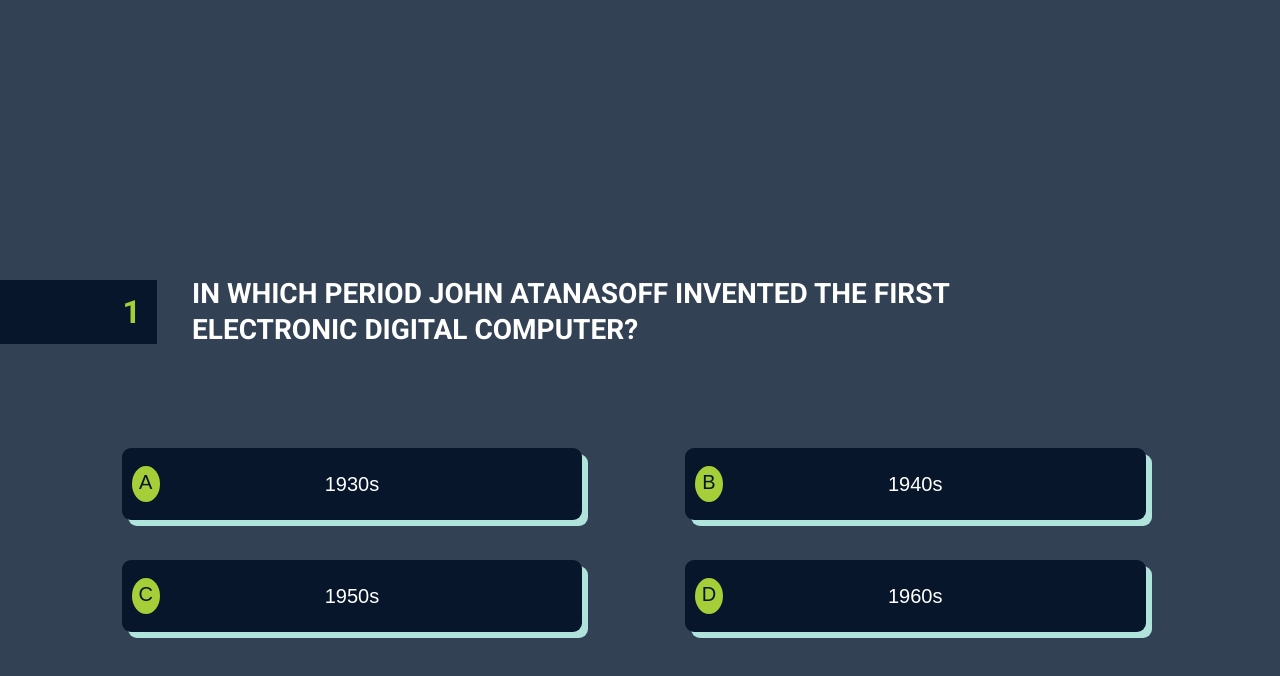
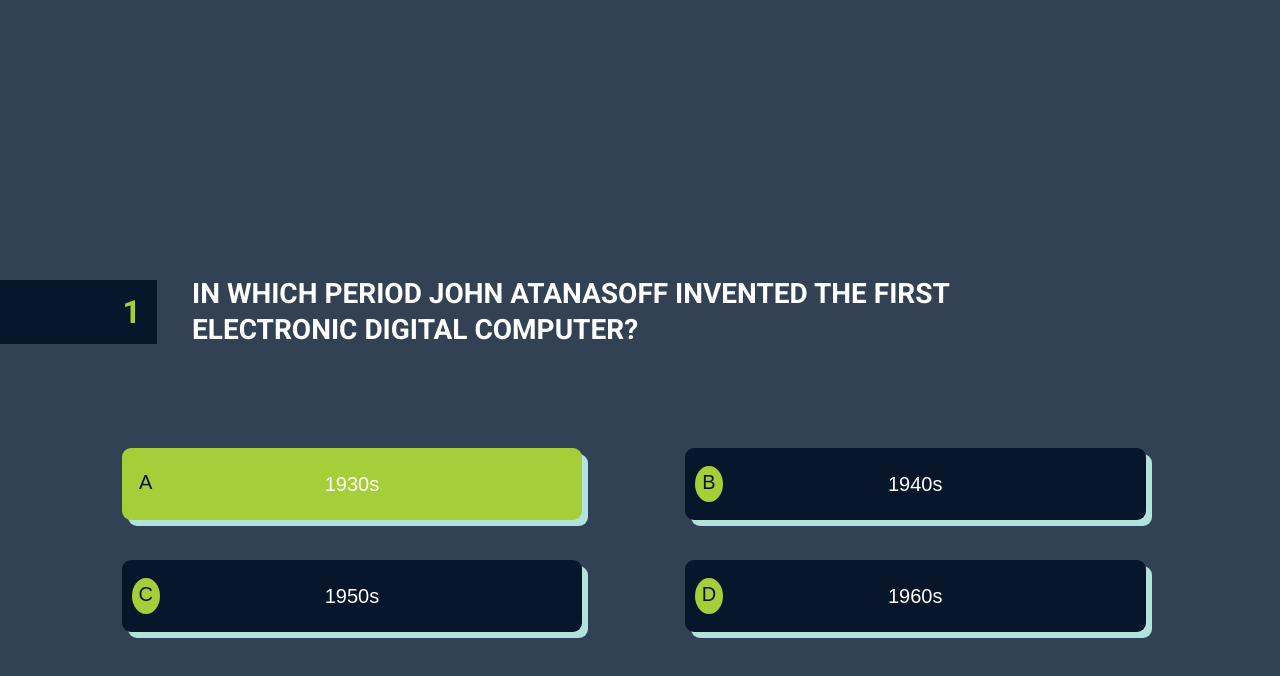
Before and after one commit to NikolayAngelov96/Quiz, a website built with webpack: page index.html in a window 1280 px wide. In both pictures the pointer is over the button 351 px from the left and 484 px from the top of the page. Built offline with nearby package versions, Linux system fonts and the light colour scheme.

Commit message:
update styles

```diff
--- a/styles.css
+++ b/styles.css
@@ -27,6 +27,11 @@ body {
     background-color: #07162b;
     color: white;
     box-shadow: 6px 6px 0 0 #b1e3dd;
+}
+
+.option:hover {
+    cursor: pointer;
+    background-color: #a6ce39;
 }
 
 .index {
@@ -108,6 +113,7 @@ body {
 .results {
     font-size: 6vh;
     font-weight: bold;
+    color: white;
 }
 
 .result-section {
```
